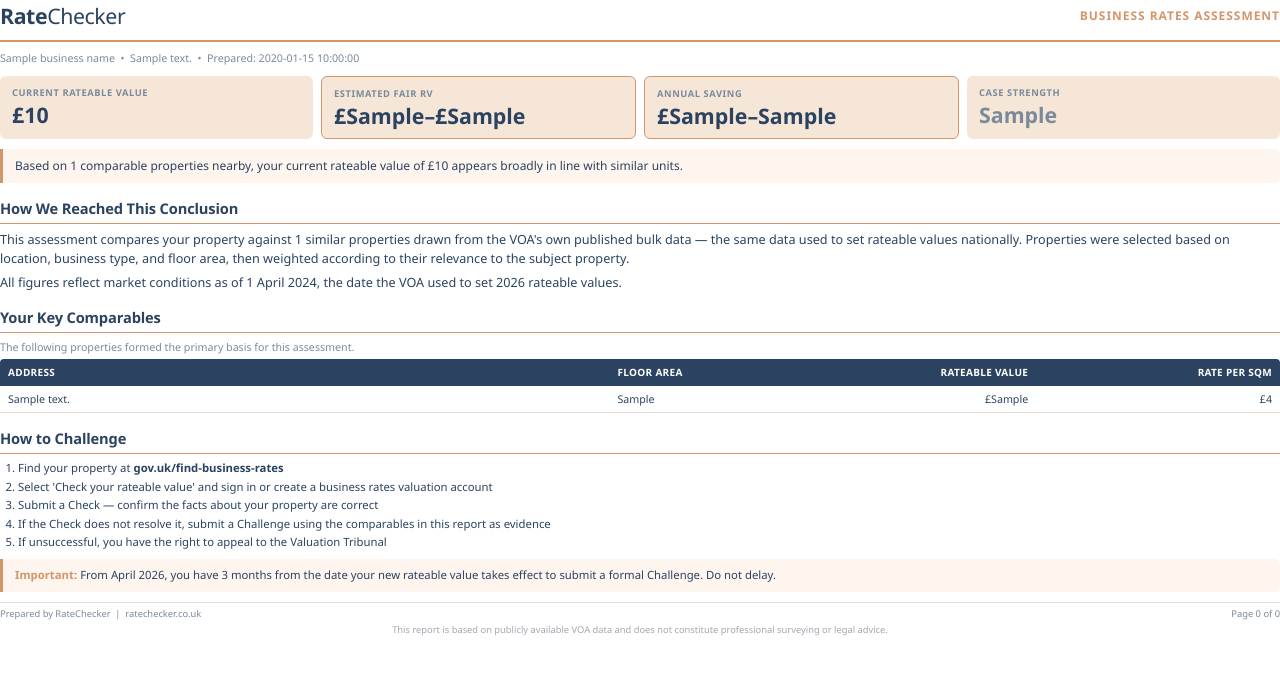
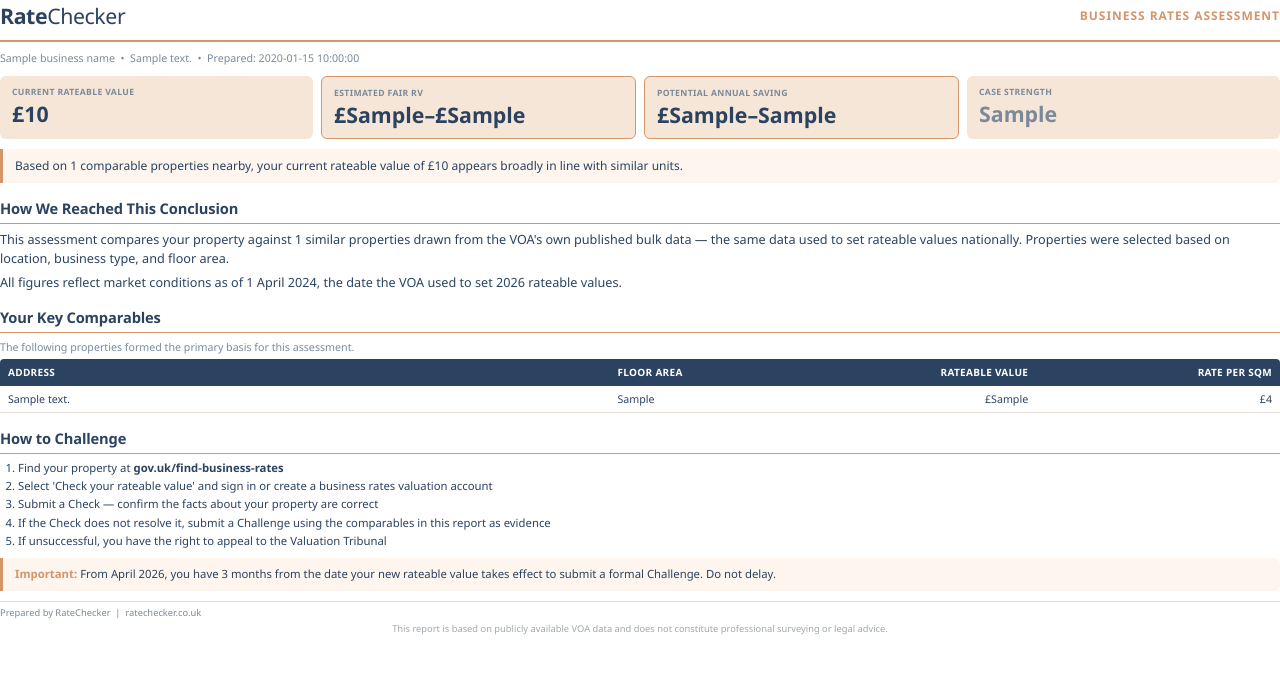
Before and after one commit to joshua1602-svg/ratechecker, a Python web app: template src/templates/reports/simplified_report.html in a window 1280 px wide. Shown: the top 675 px of the page. Run offline with Jinja, Linux system fonts and the light colour scheme; the template is opened without the code that fills it: most values are stand-ins (such as "Sample title", 1, 10 or a date in 2020).

Commit message:
Update simplified_report.html

```diff
--- a/src/templates/reports/simplified_report.html
+++ b/src/templates/reports/simplified_report.html
@@ -8,6 +8,11 @@
 @page {
   size: A4;
   margin: 16mm 18mm 20mm 18mm;
+  @bottom-right {
+    content: "Page " counter(page) " of " counter(pages);
+    font-size: 8pt;
+    color: #666666;
+  }
 }
 
 /* ── Reset ── */
@@ -91,18 +96,20 @@ table { page-break-inside: avoid; }
   border: 1.5px solid #D4956A;
 }
 .banner-label {
-  font-size: 7pt;
+  font-size: 6.5pt;
   color: #7A8A9A;
   text-transform: uppercase;
-  letter-spacing: 0.06em;
+  letter-spacing: 0.04em;
   font-weight: 600;
   margin-bottom: 3px;
+  white-space: nowrap;
 }
 .banner-value {
   font-size: 16pt;
   font-weight: 700;
   color: #2B4360;
   line-height: 1.15;
+  white-space: nowrap;
 }
 
 /* ── Summary paragraph ── */
@@ -190,10 +197,6 @@ table { page-break-inside: avoid; }
   color: #A0A8B0;
   margin-top: 2px;
 }
-
-.page-number::before { content: counter(page); }
-.total-pages::before { content: counter(pages); }
-.nowrap-range { white-space: nowrap; }
 </style>
 </head>
 <body>
@@ -214,10 +217,10 @@ table { page-break-inside: avoid; }
     </div>
     <div class="banner-box banner-box-accent">
       <div class="banner-label">Estimated Fair RV</div>
-      <div class="banner-value nowrap-range">&pound;{{ modelled_rv_low }}&ndash;&pound;{{ modelled_rv_high }}</div>
+      <div class="banner-value">&pound;{{ modelled_rv_low }}&ndash;&pound;{{ modelled_rv_high }}</div>
     </div>
     <div class="banner-box banner-box-accent">
-      <div class="banner-label">Annual Saving</div>
+      <div class="banner-label">Potential Annual Saving</div>
       <div class="banner-value">&pound;{{ annual_saving_low }}&ndash;{{ annual_saving_high }}</div>
     </div>
     <div class="banner-box">
@@ -241,9 +244,9 @@ table { page-break-inside: avoid; }
 <!-- ═══ HOW WE REACHED THIS ═══ -->
 <div class="section">
   <h1>How We Reached This Conclusion</h1>
-  <p>This assessment compares your property against {{ comp_count }} similar properties drawn from the VOA's own published bulk data — the same data used to set rateable values nationally. Properties were selected based on location, business type, and floor area, then weighted according to their relevance to the subject property.</p>
+  <p>This assessment compares your property against {{ comp_count }} similar properties drawn from the VOA's own published bulk data — the same data used to set rateable values nationally. Properties were selected based on location, business type, and floor area.</p>
   {% if layout_adjustment_applied %}
-  <p>We also used the layout details you provided to prioritise and weight more structurally similar comparables. Those details improve comparable relevance only; they do not create separate subject-level deductions or allowances.</p>
+  <p>We also used the layout details you provided to prioritise comparables with a similar floor plan.</p>
   {% endif %}
   <p>All figures reflect market conditions as of 1 April 2024, the date the VOA used to set 2026 rateable values.</p>
 </div>
@@ -306,7 +309,6 @@ table { page-break-inside: avoid; }
 <div class="page-footer">
   <div class="footer-row">
     <span>Prepared by RateChecker&nbsp;&nbsp;|&nbsp;&nbsp;ratechecker.co.uk</span>
-    <span>Page <span class="page-number"></span> of <span class="total-pages"></span></span>
   </div>
   <div class="footer-disclaimer">This report is based on publicly available VOA data and does not constitute professional surveying or legal advice.</div>
 </div>
```
